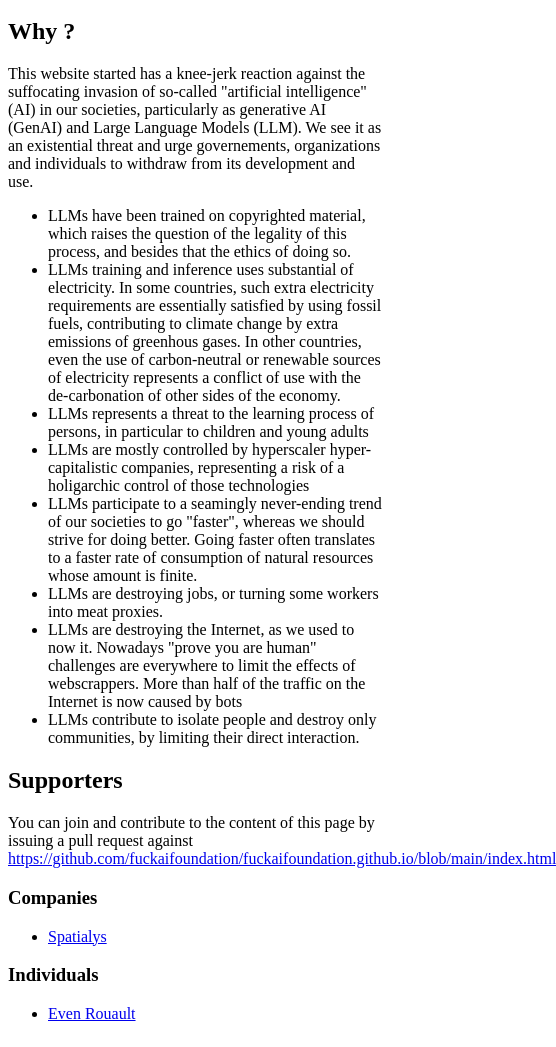
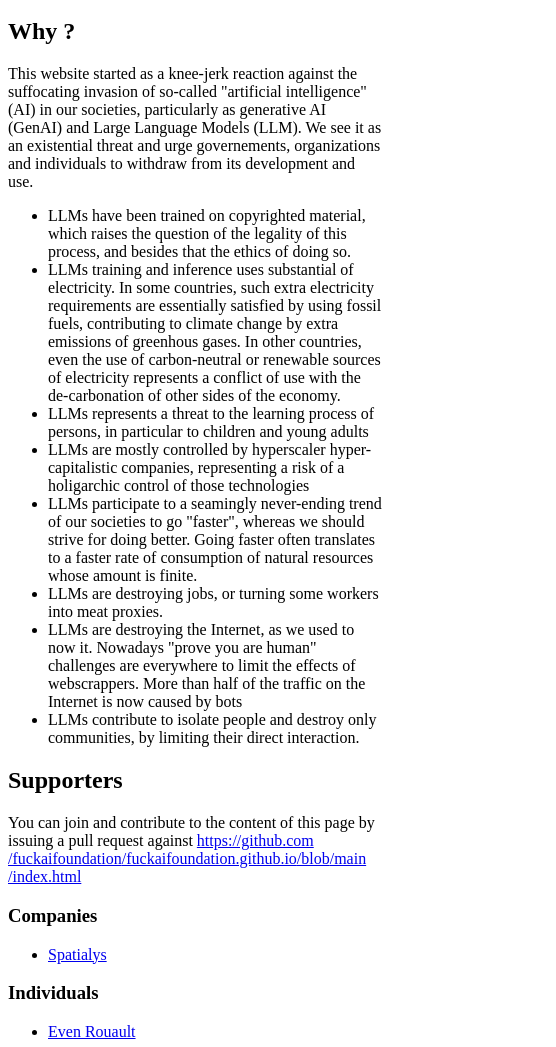
Before and after one commit to fuckaifoundation/fuckaifoundation.github.io, a plain HTML site: page index.html in a window 390 px wide. Shown: the part 48-1095 px from the top of the page, 556 px wide, since content can reach past the window. Drawn offline with Linux system fonts and the light colour scheme.

Commit message:
Make responsive

```diff
--- a/index.html
+++ b/index.html
@@ -1,13 +1,18 @@
-<html>
+<html lang="en">
 <!-- SPDX-License-Identifier: CC0-1.0 -->
-<title>Fuck AI foundation</title>
+<head>
+    <meta http-equiv="content-type" content="text/html;charset=utf-8">
+    <meta name="viewport" content="width=device-width, initial-scale=1">
+    <title>Fuck AI foundation</title>
+</head>
+
 <body>
 <h1>Fuck AI !</h1>
 
 <h2>Why ?</h2>
 
 <p>
-This website started has a knee-jerk reaction against the suffocating invasion
+This website started as a knee-jerk reaction against the suffocating invasion
 of so-called "artificial intelligence" (AI) in our societies, particularly
 as generative AI (GenAI) and Large Language Models (LLM). We see it as an existential
 threat and urge governements, organizations and individuals to withdraw from its
@@ -42,7 +47,7 @@ their direct interaction.</li>
 <p>
 You can join and contribute to the content of this page by issuing a pull request against
 <a href="https://github.com/fuckaifoundation/fuckaifoundation.github.io/blob/main/index.html">
-https://github.com/fuckaifoundation/fuckaifoundation.github.io/blob/main/index.html</a>
+https://github.com<wbr>/fuckaifoundation<wbr>/fuckaifoundation.github.io<wbr>/blob<wbr>/main<wbr>/index.html</a>
 </p>
 
 <h3>Companies</h3>
```
